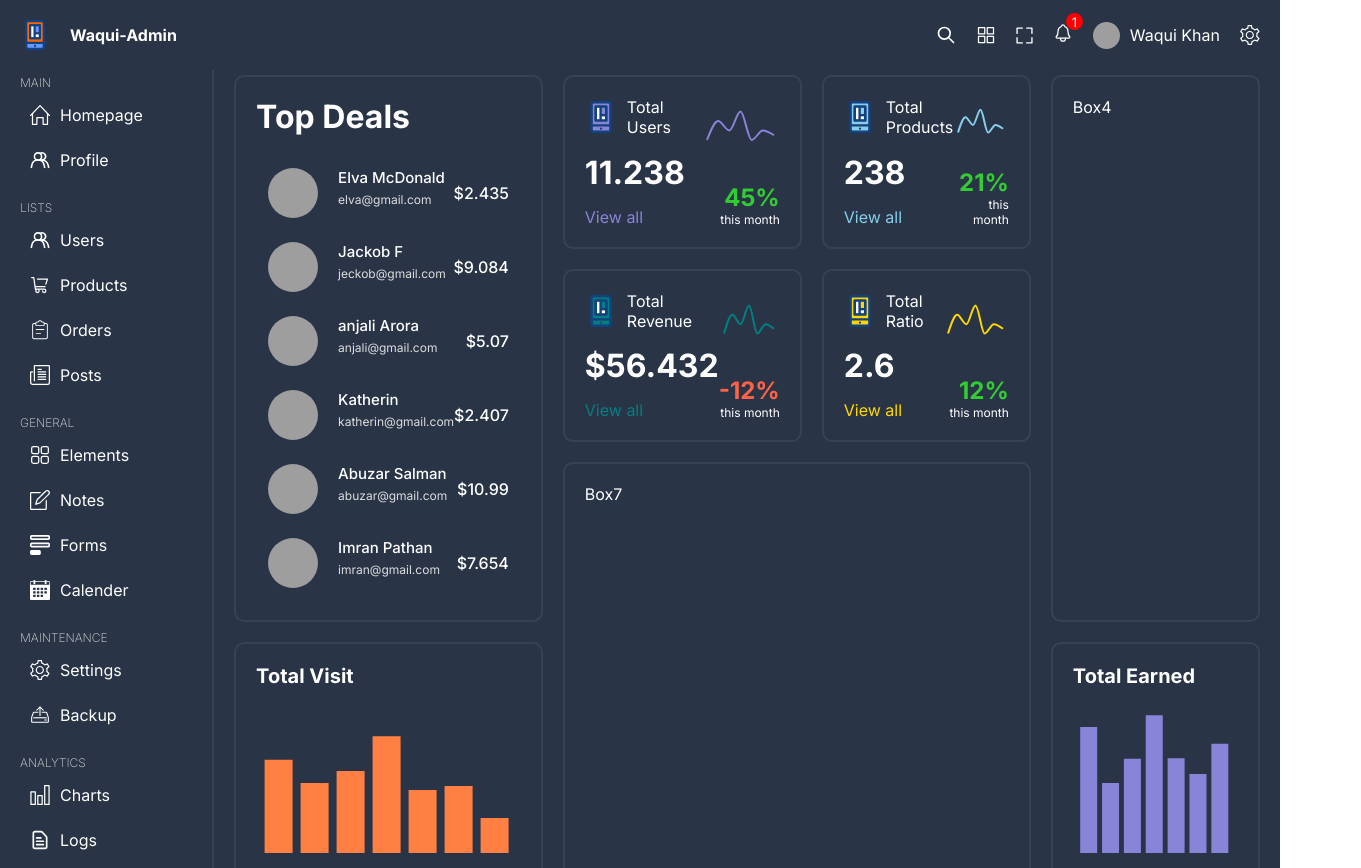
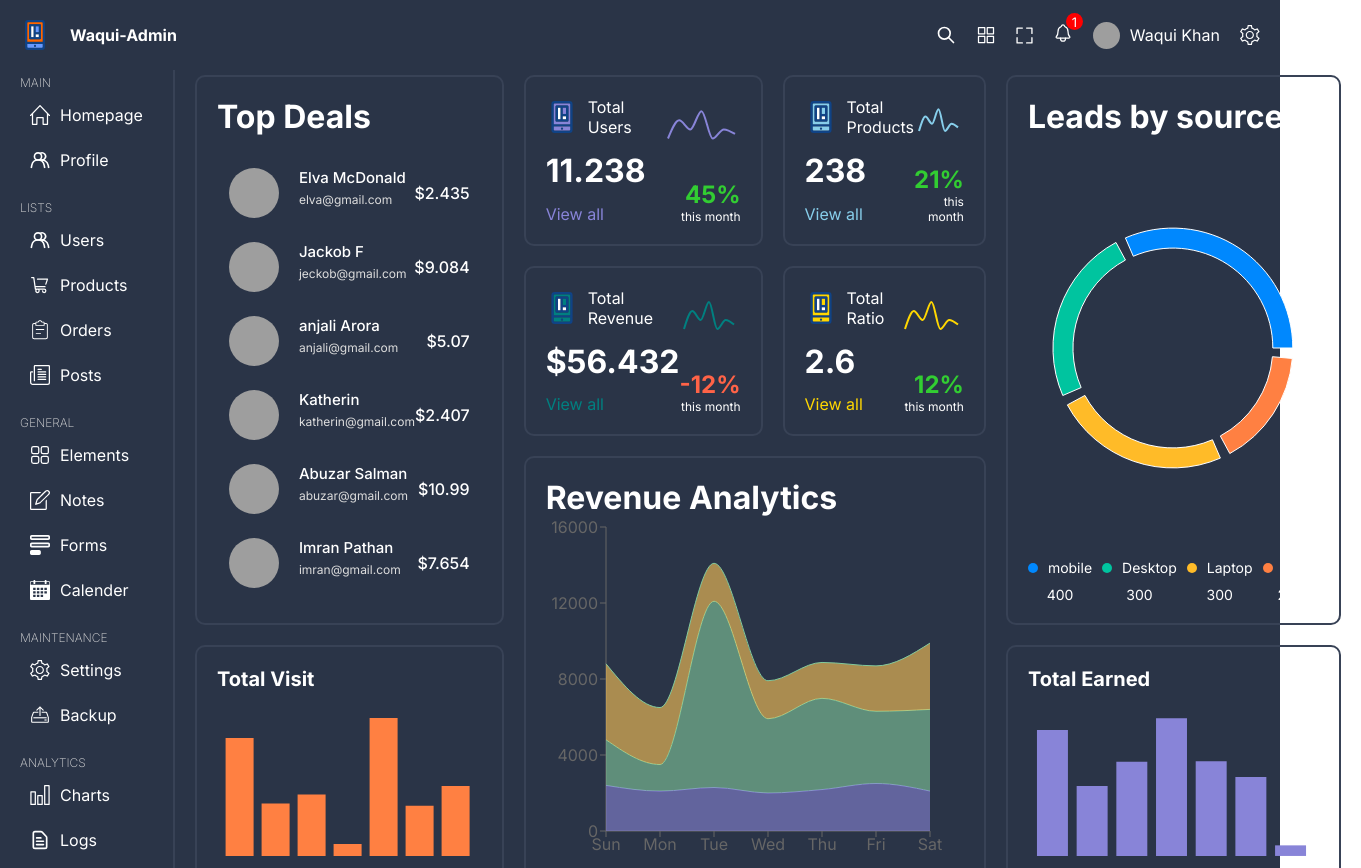
Before and after one commit to waquikhan/Admin_dashboard, a React (Vite) app: page / in a window 1280 px wide. Shown: the top 868 px of the page, 1361 px wide, since content can reach past the window. Built offline with nearby package versions, Linux system fonts and the light colour scheme; grey boxes are pictures that could not be loaded.

Commit message:
added the big Chart file in the application

```diff
--- /dev/null
+++ b/src/Components/BigChartBox/BigChartBox.scss
@@ -0,0 +1,12 @@
+.bigChartBox{
+    width: 100%;
+    height: 100%;
+    display: flex;
+    flex-direction: column;
+    justify-content: space-between;
+
+    .chart{
+        width: 100%;
+        height: 100%;
+    }
+}
--- /dev/null
+++ b/src/Components/BigChartBox/BigChartBox.tsx
@@ -0,0 +1,78 @@
+import { Area, AreaChart, CartesianGrid, ResponsiveContainer, Tooltip, XAxis, YAxis } from "recharts"
+import "./BigChartBox.scss"
+
+
+const data = [
+   {
+    name:"Sun",
+    books:4000,
+    clothes:2400,
+    electronics:2400,
+   },
+   {
+    name:"Mon",
+    books:3000,
+    clothes:1398,
+    electronics:2100,
+   },
+   {
+    name:"Tue",
+    books:2000,
+    clothes:9800,
+    electronics:2290,
+   },
+   {
+    name:"Wed",
+    books:2000,
+    clothes:3908,
+    electronics:2000,
+   },
+   {
+    name:"Thu",
+    books:1890,
+    clothes:4800,
+    electronics:2181,
+   },
+   {
+    name:"Fri",
+    books:2390,
+    clothes:3800,
+    electronics:2500,
+   },
+   {
+    name:"Sat",
+    books:3490,
+    clothes:4300,
+    electronics:2100,
+   },
+  ];
+
+const BigChartBox = () => {
+  return (
+    <div className="bigChartBox">
+        <h1>Revenue Analytics</h1>
+        <div className="chart">
+        <ResponsiveContainer width="99%" height="100%">
+        <AreaChart
+          data={data}
+          margin={{
+            top: 10,
+            right: 30,
+            left: 0,
+            bottom: 0,
+          }}
+        >
+          <XAxis dataKey="name" />
+          <YAxis />
+          <Tooltip />
+          <Area type="monotone" dataKey="electronics" stackId="1" stroke="#8884d8" fill="#8884d8" />
+          <Area type="monotone" dataKey="clothes" stackId="1" stroke="#82ca9d" fill="#82ca9d" />
+          <Area type="monotone" dataKey="books" stackId="1" stroke="#82ca9d" fill="#ffc658" />
+        </AreaChart>
+      </ResponsiveContainer>
+        </div>
+    </div>
+  )
+}
+
+export default BigChartBox
--- a/src/Pages/Home/Home.tsx
+++ b/src/Pages/Home/Home.tsx
@@ -3,9 +3,10 @@
 import TopBox from "../../Components/TopBox/TopBox"
 import { barChartBoxRevenue, barChartBoxVisit, chartBoxConversion, chartBoxProduct, chartBoxRevenue, chartBoxUser } from "../../data"
 import "./Home.scss"
+import PieChartBox from "../../Components/PieChartBox/PieChartBox"
+import BigChartBox from "../../Components/BigChartBox/BigChartBox"
 
 const Home = () => {
-  // console.log(chartBoxUser)
   return (
     <div className="home">
       <div className="box box1">
@@ -13,10 +14,10 @@
       </div>
       <div className="box box2"><ChartBox {...chartBoxUser} /></div>
       <div className="box box3"><ChartBox {...chartBoxProduct}/></div>
-      <div className="box box4">Box4</div>
+      <div className="box box4"><PieChartBox /></div>
       <div className="box box5"><ChartBox {...chartBoxRevenue}/></div>
       <div className="box box6"><ChartBox {...chartBoxConversion}/></div>
-      <div className="box box7">Box7</div>
+      <div className="box box7"><BigChartBox /></div>
       <div className="box box8"><BarChartBox {...barChartBoxVisit}/></div>
       <div className="box box9"><BarChartBox {...barChartBoxRevenue}/></div>
     </div>
--- a/src/data.ts
+++ b/src/data.ts
@@ -301,7 +301,6 @@
             profit: 6737,
         },
         {
-            name: "Wed",
             profit: 9846,
         },
         {
@@ -314,7 +313,7 @@
         },
         {
             name: "Sat",
-            profit: 7809,
+            profit: 757,
         },
     ],
 };
@@ -330,7 +329,7 @@
     chartData: [
         {
             name: "Sun",
-            visit: 4000,
+            visit: 6738,
         },
         {
             name: "Mon",
@@ -342,11 +341,11 @@
         },
         {
             name: "Wed",
-            visit: 5000,
+            visit: 687,
         },
         {
             name: "Thu",
-            visit: 2700,
+            visit: 7888,
         },
         {
             name: "Fri",
@@ -354,7 +353,7 @@
         },
         {
             name: "Sat",
-            visit: 1500,
+            visit: 4000,
         },
     ],
 };
```
